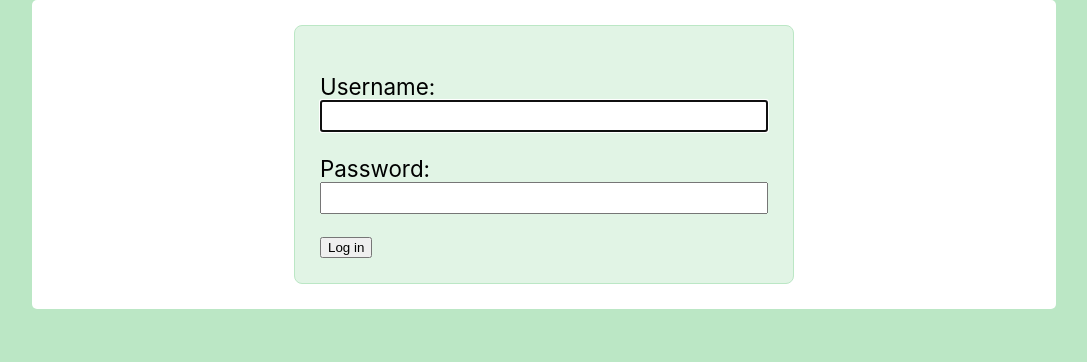
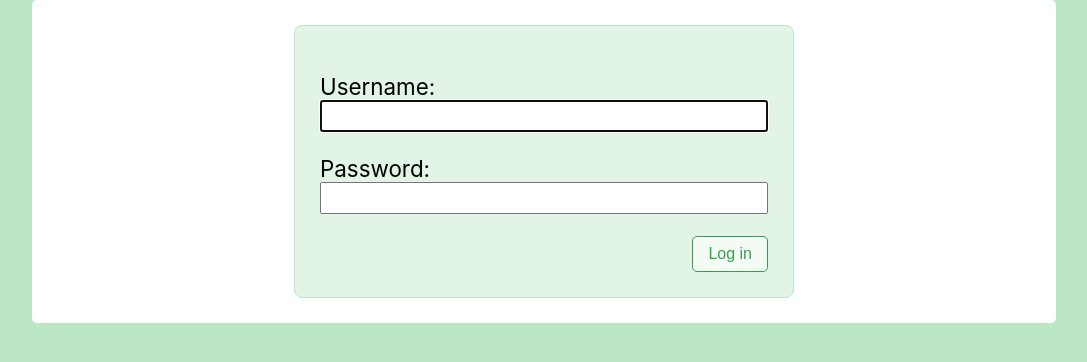
Before and after one commit to Drarok/linkdump, a Django app: page /auth/login/ in a window 1280 px wide. Shown: the top 362 px of the page, without its empty margins (96-1183 px from the left). Run offline with Django 3.2, Linux system fonts and the light colour scheme; style sheets or scripts are compiled from the project's sources.

Commit message:
Update login form

```diff
--- a/linkdump/templates/registration/login.html
+++ b/linkdump/templates/registration/login.html
@@ -6,6 +6,8 @@
     <form method="post" class="form form--centered">
         {% csrf_token %}
         {{ form.as_p }}
-        <button type="submit">Log in</button>
+        <div class="form__buttons">
+            <button type="submit" class="form__buttons__button">Log in</button>
+        </div>
     </form>
 {% endblock %}
```
